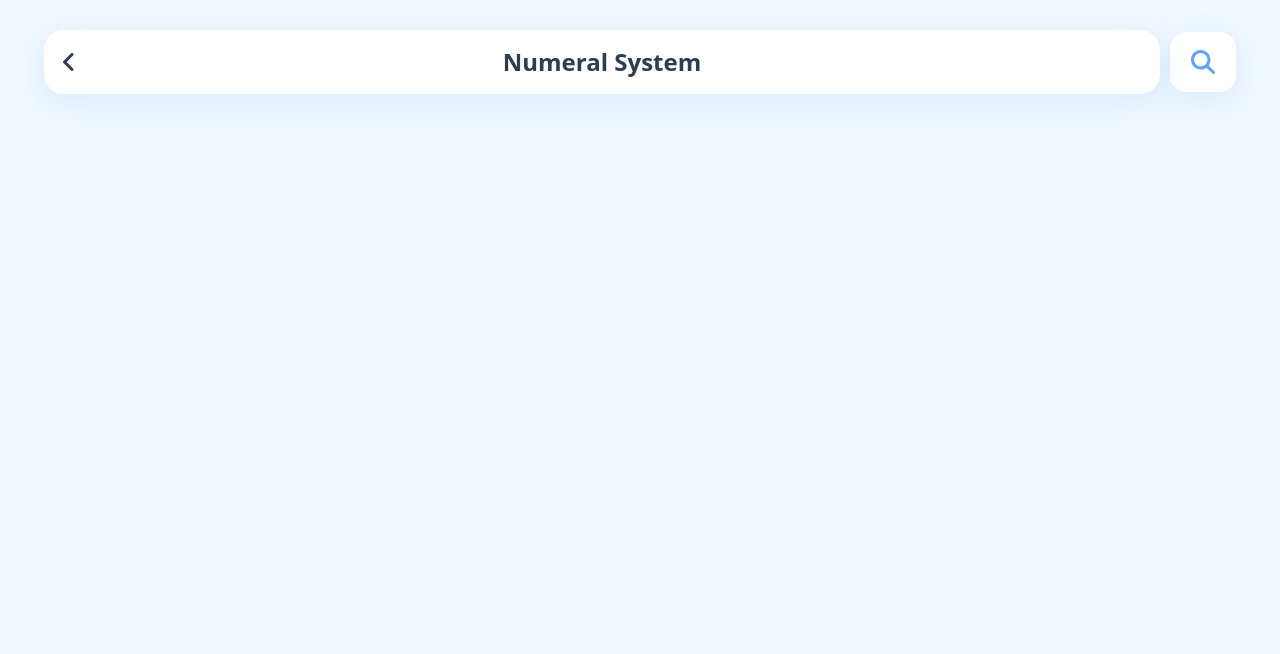
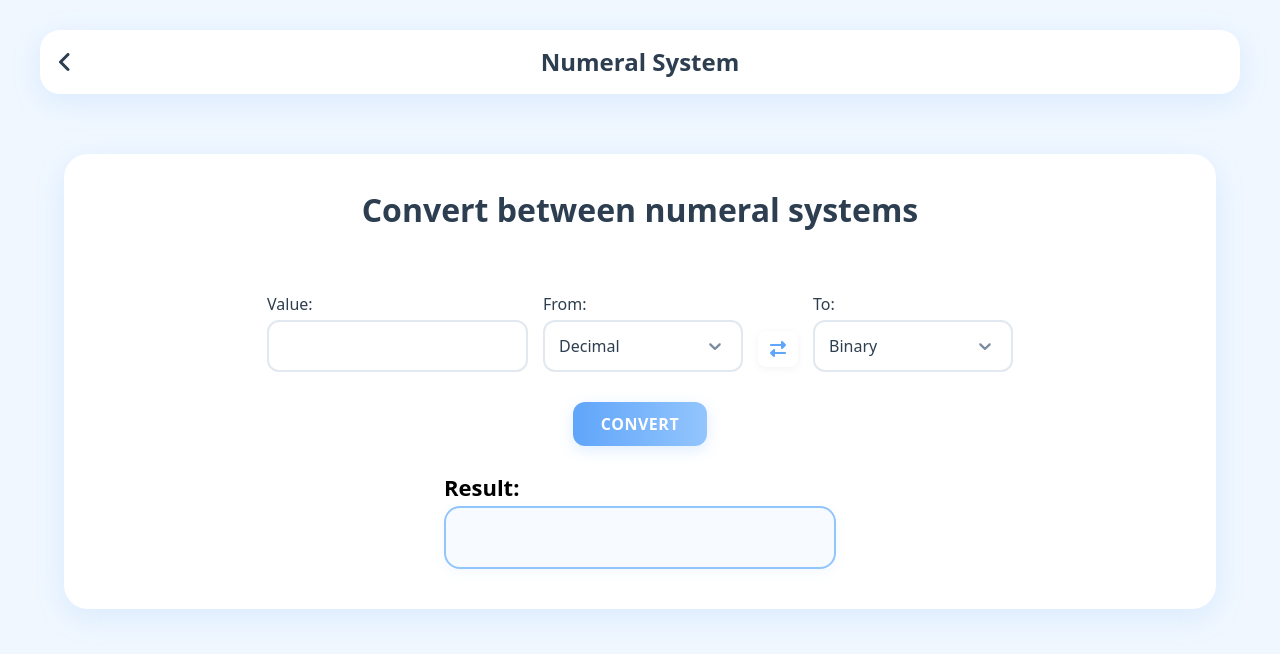
Before and after one commit to Sba3iDev/Adat, a React (Vite) app: page /numeral-system in a window 1280 px wide. Shown: the top 654 px of the page. Built offline with nearby package versions, Linux system fonts and the light colour scheme; what @ffmpeg/ffmpeg would draw is missing.

Commit message:
Add numeral system

```diff
--- a/src/app.css
+++ b/src/app.css
@@ -28,7 +28,7 @@ body {
 
 .nav {
     padding: 20px 40px;
-    width: 90%;
+    width: 100%;
     max-width: 1200px;
     background-color: var(--card-bg);
     border-radius: 20px;
@@ -67,26 +67,6 @@ body {
     font-weight: 700;
     cursor: pointer;
     z-index: 2;
-}
-
-.search {
-    display: flex;
-    align-items: center;
-    justify-content: center;
-    padding: 18px;
-    background-color: var(--card-bg);
-    border-radius: 16px;
-    box-shadow: var(--hover-shadow);
-    cursor: pointer;
-    font-size: 24px;
-    margin: 0px 5px;
-    color: var(--accent-color);
-    transition: all var(--transition-speed) ease;
-}
-.search:hover {
-    transform: scale(1.05);
-    background-color: var(--accent-color);
-    color: var(--card-bg);
 }
 
 .main-text {
@@ -456,20 +436,6 @@ body {
     margin-right: 30px;
 }
 
-.converted-result,
-.currency-output {
-    padding: 16px 24px;
-    font-size: 20px;
-    border: 2px solid var(--accent-light);
-    border-radius: 16px;
-    background-color: rgba(96, 165, 250, 0.05);
-    color: var(--primary-text-color);
-    text-align: center;
-    font-weight: 600;
-    box-shadow: 0 4px 12px rgba(96, 165, 250, 0.08);
-    outline: none;
-}
-
 .qr-section {
     display: flex;
     align-items: center;
@@ -587,6 +553,25 @@ body {
     color: var(--card-bg);
 }
 
+.currency-name {
+    position: absolute;
+    top: 4px;
+    right: 0;
+    font-size: 11px;
+    z-index: 1000;
+}
+
+.currency-flag {
+    position: absolute;
+    left: 60px;
+    top: 36px;
+    width: 45px;
+    height: 28px;
+    object-fit: cover;
+    border-radius: 2px;
+    z-index: 10000;
+}
+
 .currency-result {
     display: flex;
     align-items: center;
@@ -594,6 +579,75 @@ body {
     font-size: 22px;
     font-weight: 600;
     color: var(--primary-text-color);
+}
+
+.system-options {
+    display: flex;
+    flex-wrap: wrap;
+    gap: 15px;
+    justify-content: center;
+    align-items: center;
+    font-size: 16px;
+}
+
+.system-options label {
+    display: flex;
+    flex-direction: column;
+    align-items: flex-start;
+    gap: 8px;
+    font-weight: 500;
+    color: var(--primary-text-color);
+}
+
+.system-options input[type="text"] {
+    padding: 13px;
+    border-radius: 12px;
+    font-size: 16px;
+    border: 2px solid var(--input-border);
+    min-width: 150px;
+    outline: none;
+    transition: all var(--transition-speed) ease;
+    background-color: var(--card-bg);
+}
+.system-options input[type="number"]:focus {
+    border-color: var(--accent-color);
+    box-shadow: 0 0 0 4px rgba(96, 165, 250, 0.1);
+}
+
+.system-options button {
+    background-color: var(--card-bg);
+    font-size: 16px;
+    border: none;
+    padding: 10px;
+    border-radius: 8px;
+    margin-top: 30px;
+    cursor: pointer;
+    transition: all var(--transition-speed) ease;
+    color: var(--accent-color);
+    box-shadow: 0 2px 8px rgba(0, 0, 0, 0.05);
+}
+.system-options button:hover {
+    background-color: var(--accent-color);
+    color: var(--card-bg);
+}
+
+.system-select {
+    width: 200px;
+    line-height: 1.5;
+}
+
+.converted-output,
+.currency-output {
+    padding: 16px 24px;
+    font-size: 20px;
+    border: 2px solid var(--accent-light);
+    border-radius: 16px;
+    background-color: rgba(96, 165, 250, 0.05);
+    color: var(--primary-text-color);
+    text-align: center;
+    font-weight: 600;
+    box-shadow: 0 4px 12px rgba(96, 165, 250, 0.08);
+    outline: none;
 }
 
 .password-generate-btn,
--- a/src/pages/fileConverter.tsx
+++ b/src/pages/fileConverter.tsx
@@ -28,7 +28,7 @@ function FileConverter() {
     const [targetFormat, setTargetFormat] = useState("");
     const [loading, setLoading] = useState(false);
     const [failed, setFailed] = useState(false);
-    function handleFileChange(e: React.ChangeEvent<HTMLInputElement>) {
+    function HandleFileChange(e: React.ChangeEvent<HTMLInputElement>) {
         const selected = e.target.files?.[0];
         if (!selected) return;
         setFile(selected);
@@ -70,7 +70,7 @@ function FileConverter() {
             <div className="tool-container">
                 <div className="tool-info">Upload your media to convet it</div>
                 <div className="file-upload-btn">
-                    <input type="file" id="fileInput" onChange={handleFileChange} />
+                    <input type="file" id="fileInput" onChange={HandleFileChange} />
                     <label htmlFor="fileInput">Click here to upload</label>
                 </div>
                 {file && (
--- a/src/pages/home.tsx
+++ b/src/pages/home.tsx
@@ -1,14 +1,5 @@
 import { FontAwesomeIcon } from "@fortawesome/react-fontawesome";
-import {
-    faLock,
-    faFile,
-    faRuler,
-    faQrcode,
-    faDollarSign,
-    faSquareBinary,
-    faSearch,
-    faLanguage,
-} from "@fortawesome/free-solid-svg-icons";
+import { faLock, faFile, faRuler, faQrcode, faDollarSign, faSquareBinary, faLanguage } from "@fortawesome/free-solid-svg-icons";
 import { Link } from "react-router-dom";
 import ScrollToTopButton from "../components/scrollTopButton";
 import "../app.css";
@@ -60,9 +51,6 @@ function Home() {
                         Adat
                     </Link>
                 </div>
-                <div className="search">
-                    <FontAwesomeIcon icon={faSearch} />
-                </div>
             </div>
             <div className="main-text">
                 <span className="primary-text">Tools That Make Life Easier</span>
--- a/src/pages/numearl.tsx
+++ b/src/pages/numearl.tsx
@@ -1,20 +1,131 @@
 import { FontAwesomeIcon } from "@fortawesome/react-fontawesome";
-import { faAngleLeft, faSearch } from "@fortawesome/free-solid-svg-icons";
+import { faAngleLeft, faRightLeft } from "@fortawesome/free-solid-svg-icons";
 import { Link } from "react-router-dom";
+import Select from "react-select";
 import "../app.css";
+import { useEffect, useState } from "react";
 
 function Numeral() {
+    const [systems, setSystems] = useState<{ value: number; label: string }[]>([]);
+    const [fromSystem, setFromSystem] = useState<{ value: number; label: string } | null>(null);
+    const [toSystem, setToSystem] = useState<{ value: number; label: string } | null>(null);
+    const [inputValue, setInputValue] = useState<string>("");
+    const [convertedNumber, setConvertedNumber] = useState<string>("");
+    useEffect(() => {
+        setSystems([
+            { value: 2, label: "Binary" },
+            { value: 8, label: "Octal" },
+            { value: 10, label: "Decimal" },
+            { value: 16, label: "Hexaecimal" },
+        ]);
+    }, []);
+    useEffect(() => {
+        setFromSystem(systems[2]);
+        setToSystem(systems[0]);
+    }, [systems]);
+    function ConvertNumber() {
+        if (!inputValue?.trim()) {
+            setConvertedNumber("");
+            return;
+        }
+        try {
+            const fromBase = Number(fromSystem?.value);
+            const toBase = Number(toSystem?.value);
+            let result;
+            if (fromBase === 10) {
+                const parsedNumber = parseFloat(inputValue);
+                if (isNaN(parsedNumber)) {
+                    result = "Invalid input";
+                } else {
+                    result = parsedNumber.toString(toBase);
+                }
+            } else {
+                const parsedNumber = parseInt(inputValue, fromBase);
+                if (isNaN(parsedNumber)) {
+                    result = "Invalid input";
+                } else {
+                    result = parsedNumber.toString(toBase);
+                }
+            }
+            setConvertedNumber(result);
+        } catch {
+            setConvertedNumber("Invalid input");
+        }
+    }
+    function SwapUnits() {
+        setFromSystem(toSystem);
+        setToSystem(fromSystem);
+        setConvertedNumber("");
+    }
     return (
         <>
             <div className="header">
                 <div className="nav">
-                    <Link className="back-arrow" key={"/"} to={"/"}>
+                    <Link className="back-arrow" to="/">
                         <FontAwesomeIcon icon={faAngleLeft} />
                     </Link>
                     <span className="tool-title">Numeral System</span>
                 </div>
-                <div className="search">
-                    <FontAwesomeIcon icon={faSearch} />
+            </div>
+            <div className="tool-container">
+                <div className="tool-info">Convert between numeral systems</div>
+                <div className="system-options">
+                    <label>
+                        Value:
+                        <input type="text" value={inputValue} onChange={(e) => setInputValue(e.target.value)} />
+                    </label>
+                    <label>
+                        From:
+                        <Select
+                            className="custom-select system-select"
+                            classNamePrefix="select"
+                            options={systems}
+                            value={fromSystem}
+                            onChange={(selected) => {
+                                setFromSystem(selected);
+                                setConvertedNumber("");
+                            }}
+                            isClearable={false}
+                            menuPortalTarget={document.body}
+                            styles={{
+                                menuPortal: (base) => ({ ...base, zIndex: 9999 }),
+                            }}
+                        />
+                    </label>
+                    <button onClick={SwapUnits}>
+                        <FontAwesomeIcon icon={faRightLeft} />
+                    </button>
+                    <label>
+                        To:
+                        <Select
+                            className="custom-select system-select"
+                            classNamePrefix="select"
+                            options={systems}
+                            value={toSystem}
+                            onChange={(selected) => {
+                                setToSystem(selected);
+                                setConvertedNumber("");
+                            }}
+                            isClearable={false}
+                            menuPortalTarget={document.body}
+                            styles={{
+                                menuPortal: (base) => ({ ...base, zIndex: 9999 }),
+                            }}
+                        />
+                    </label>
+                </div>
+                <button className="convert-btn" onClick={ConvertNumber}>
+                    Convert
+                </button>
+                <div className="result">
+                    <span>Result:</span>
+                    <input
+                        className="converted-output"
+                        type="text"
+                        readOnly
+                        size={"10000000000000000000000".length}
+                        value={convertedNumber.toUpperCase()}
+                    />
                 </div>
             </div>
         </>
--- a/src/pages/qrCode.tsx
+++ b/src/pages/qrCode.tsx
@@ -24,14 +24,14 @@ function QRCode() {
             }
         });
     };
-    const handleDownload = () => {
+    function DownloadQrcode() {
         const canvas = canvasRef.current;
         if (!canvas) return;
         canvas.toBlob((blob) => {
             if (!blob) return;
             saveAs(blob, "qrcode.png");
         });
-    };
+    }
     return (
         <>
             <div className="header">
@@ -57,7 +57,7 @@ function QRCode() {
                             <button onClick={handleCopyImage}>
                                 <FontAwesomeIcon icon={faCopy} /> Copy QR code
                             </button>
-                            <button onClick={handleDownload}>
+                            <button onClick={DownloadQrcode}>
                                 <FontAwesomeIcon icon={faDownload} /> Save as PNG
                             </button>
                         </div>
```
Also changed, not shown: src/pages/currency.tsx (+17 -94 lines), src/pages/unitConverter.tsx (+13 -13 lines).
